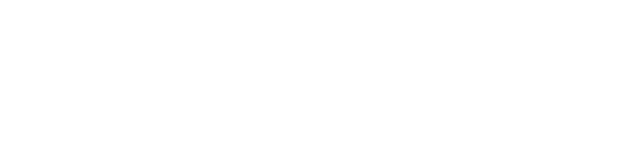
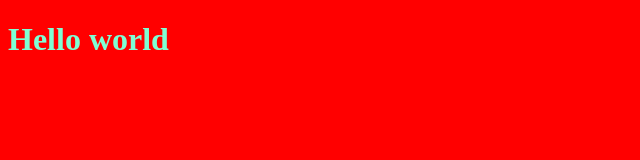
Before and after one commit to diofm/myproject, a plain HTML site: page index.html in a window 1280 px wide. Shown: the whole page, without its empty margins (0-640 px from the left). Drawn offline with Linux system fonts and the light colour scheme.

Commit message:
adding color to the h1 and background to the body

```diff
--- a/index.html
+++ b/index.html
@@ -7,6 +7,7 @@
     <title>Document</title>
   </head>
   <body>
+    <h1>Hello world</h1>
     <script src="app.js"></script>
   </body>
 </html>
--- a/style.css
+++ b/style.css
@@ -0,0 +1,4 @@
+body {
+  background-color: red;
+  color: aquamarine;
+}
```
